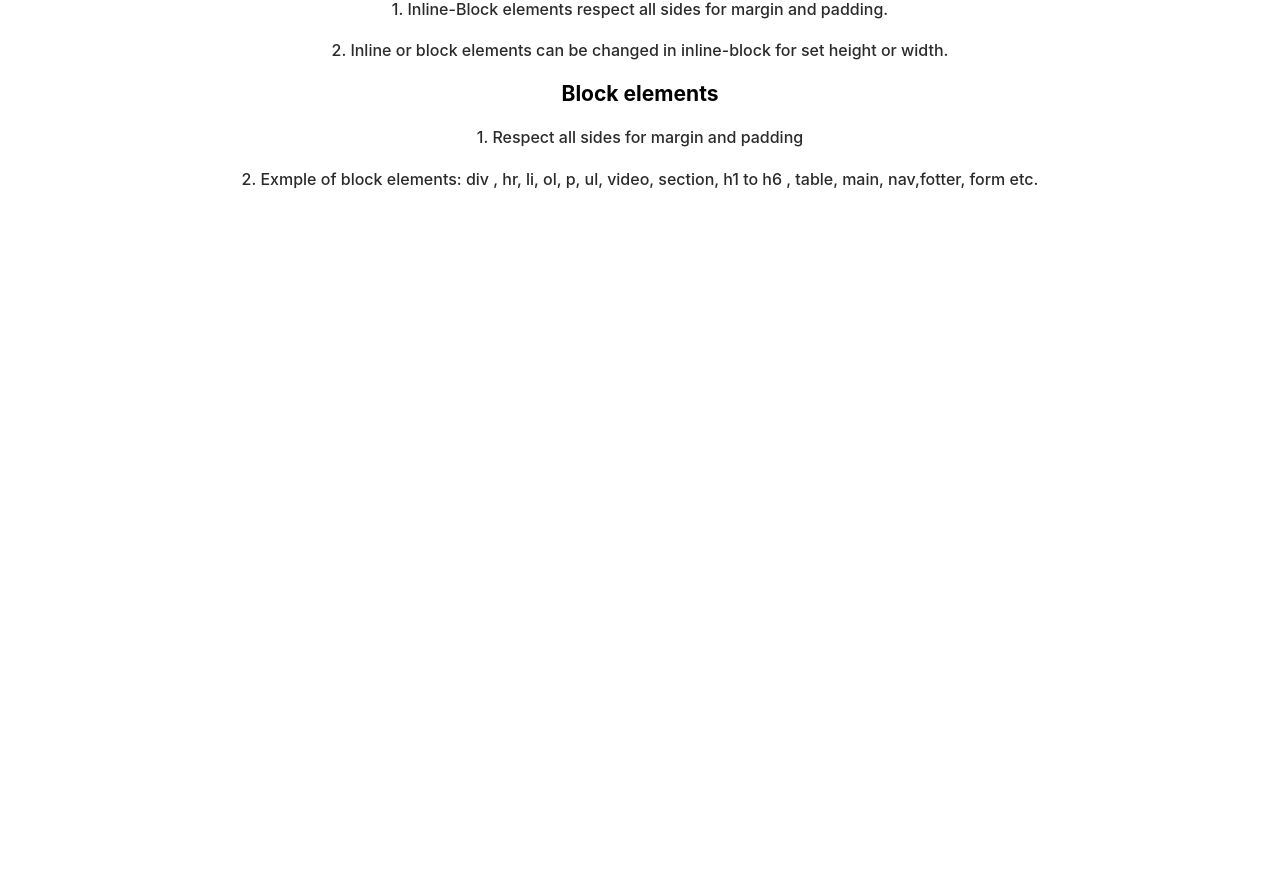
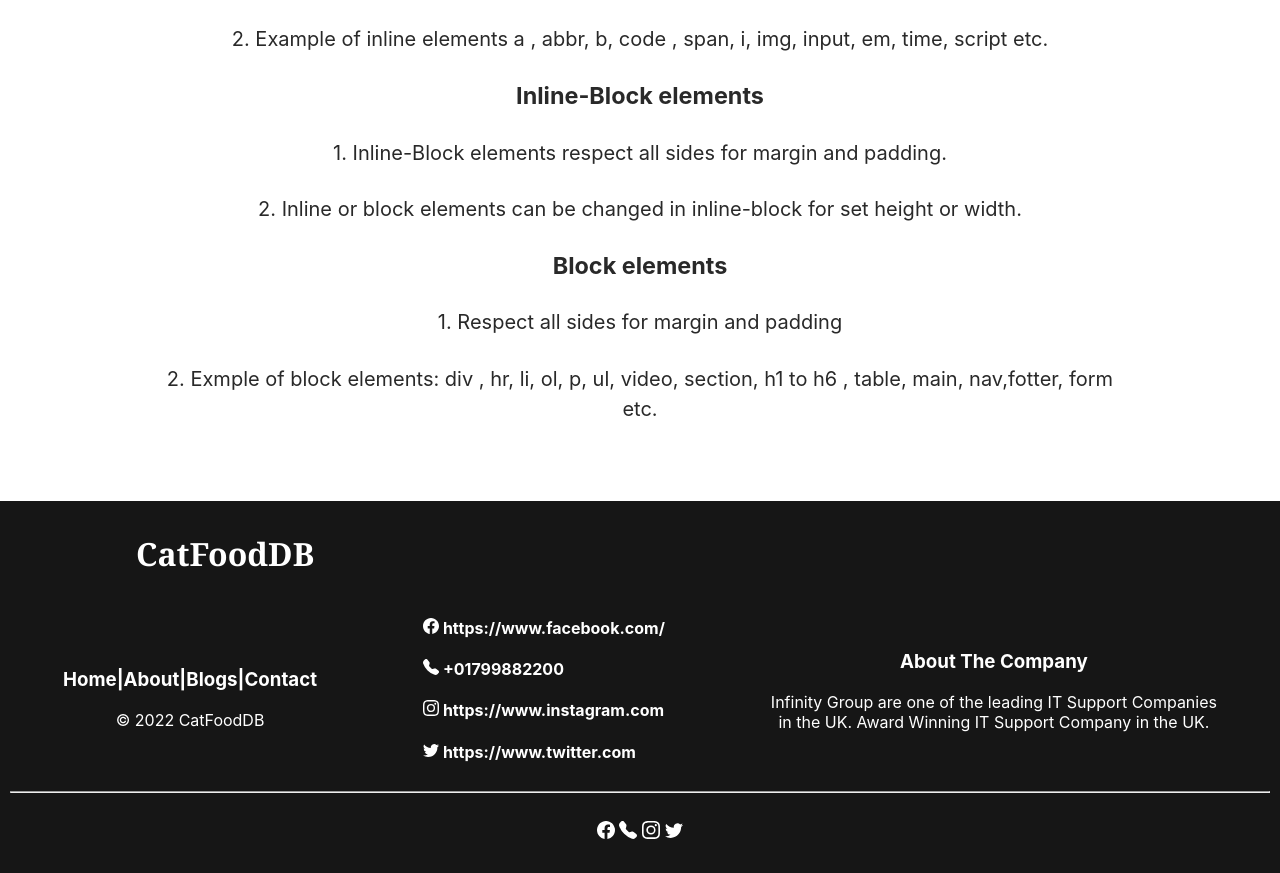
Before and after one commit to hiramonnahareva/product-analysis-website, a React (Create React App) app: page /blogs in a window 1280 px wide. Shown: the part 697-1570 px from the top of the page. Before the commit the page ends 977 px from the top, so only its background shows below. Built offline with nearby package versions, Linux system fonts and the light colour scheme.

Commit message:
design footer and add about page

```diff
--- a/src/App.js
+++ b/src/App.js
@@ -6,6 +6,8 @@ import NotFound from './Component/NotFound/NotFound';
 import Dashbord from './Component/Dashbord/Dashbord';
 import Reviews from './Component/Reviews/Reviews';
 import Blogs from './Component/Blogs/Blogs';
+import About from './Component/About/About';
+import Footer from './Component/Footer/Footer';
 
 function App() {
   return (
@@ -17,8 +19,10 @@ function App() {
        <Route path='/dashbord' element={<Dashbord/>}/>
        <Route path='/reviews' element={<Reviews/>}/>
        <Route path='/blogs' element={<Blogs/>}/>
+       <Route path='/about' element={<About/>}/>
        <Route path='*' element={<NotFound/>}/>
      </Routes>
+     <Footer></Footer>
     </div>
   );
 }
--- /dev/null
+++ b/src/Component/About/About.css
@@ -0,0 +1,15 @@
+.about-container p{
+    margin-left: 10%;
+    margin-right: 10%;
+    font-size: 20px;
+    font-weight: 300;
+    line-height: 30px;
+    text-align: justify;
+}
+.about-container img {
+    width: 80%;
+}
+.about-container h2 {
+    font-size: 2.5rem;
+    font-weight: 400;
+}
--- /dev/null
+++ b/src/Component/About/About.js
@@ -0,0 +1,21 @@
+import React from 'react';
+import './About.css' ;
+import image from '../../images/pexels-ag-zn-5233032.jpg'
+
+const About = () => {
+    return (
+        <div className='about-container'>
+            <img src={image} alt="" />
+            <h2>The Origins of CatFoodDB</h2>
+            <p> I first got interested in pet nutrition, and specifically cat food nutrition, after visiting the pet food store one afternoon. I had returned from my vet’s office earlier that morning, and during my visit she mentioned a number of ingredients she felt my cats should avoid.
+While in the pet food store I spent a very long time reading tiny ingredient lists on many different varieties of cat food, trying to find the ones without the offending words. At the time I also only vaguely understood that carbs were generally less desirable in cat food, and that I should be looking for foods higher in protein.
+I left the store that day without purchasing anything. I couldn’t decide what was the “best” food for my much adored three black cats that would meet my vets recommendations. I returned home, and turned to my trusty friend Google.
+Google directed me to many articles, some very opinionated, on the topic of cat food. What was good, what as bad, why Brand X was great and Brand Y was not. Why raw food was best and all commercial cat food was horrible. (By the way — it’s not). What I couldn’t find, however, was a easy way to determine which commercial cat foods did and did not contain the ingredients I was instructed to avoid.</p>
+<p>Hence, I created the initial version of CatFoodDB.com. My goal was to build a completely searchable database that I could use to look up products that didn't contain, for example, seafood or soy (not that there’s anything wrong with those ingredients; they just happen to be common allergens in some cats). As a web developer by trade I felt I was in a unique position because not only did I have the desire for such a site, but I also had the skills necessary to create it.</p>
+   <p>The feedback I got from CatFoodDB.com was great. However, people kept asking me, over and over again, “This site is great — but what food is the best?” That’s not an easy question to answer. If fact, I've realized there's no one "best" cat food; a lot depends on the cat in question, their health, and a bunch of other factors. And heck, a particular food isn’t any good if your cat wont eat it -- and we all know how picky cats can be about their food sometimes! However, armed with the research I'd done and the data for all these different cat food products, I was able to see trends that identified some products as being quantifiably better than others. I wanted to share my findings with others who might be looking for similar information, and hence CatFoodDB grew into what it is today. It now includes not only the raw data as published, but a fact-based review and analysis of that data for each and every cat food I've catalogued.</p>
+   <span>~tammy</span>
+        </div>
+    );
+};
+
+export default About;
--- a/src/Component/Blogs/Bloges.css
+++ b/src/Component/Blogs/Bloges.css
@@ -1,16 +1,20 @@
 .blogs-container {
-    margin: 20px 10px;
-    /* width: 30%; */
-    padding: 20px;
+    margin: 0 10%;
+}
+.blogs-container p {
+    text-align: justify;
 }
 .blog {
     padding: 30px;
-    font-size: 18px;
+    font-size: 20px;
+    font-weight: 400;
+    line-height: 30px;
+    color: rgb(41, 41, 41);
 }
 .blog h4 {
-    font-size: medium;
-    font-weight: 500;
-    color: rgb(44, 43, 43);
+    font-size: 18;
+    font-weight: 400;
+    color: rgb(41, 41, 41);
 }
 @media only screen and (max-width: 600px) {
 }
--- /dev/null
+++ b/src/Component/Footer/Footer.css
@@ -0,0 +1,38 @@
+.footer-container {
+    background-color: rgb(22, 22, 22);
+    padding: 10px;
+    margin-top: 20px;
+    color: white;
+}
+.footer-container h1 {
+    font-family: Cambria, Cochin, Georgia, Times, 'Times New Roman', serif;
+    text-align: left;
+    padding-left: 10%;
+
+}
+.footer-info {
+    display: flex;
+    justify-content: space-around;
+    align-items: center;
+    padding: 0 , 20px;
+}
+.footer-info p {
+    text-align: center;
+}
+.contact {
+    text-align: justify;
+}
+.icon {
+    padding: 20px 0px;
+}
+.icon span{
+  font-size: 18px;
+  transition-property: width;
+  transition-duration: 2s;
+  transition-timing-function: linear;
+  transition-delay: 1s;
+}
+.icon span:hover{
+   font-size: 20px;
+
+}
--- /dev/null
+++ b/src/Component/Footer/Footer.js
@@ -0,0 +1,32 @@
+import React from 'react';
+import {BsFacebook , BsTwitter , BsInstagram , BsTelephoneFill} from 'react-icons/bs';
+import './Footer.css' ;
+const Footer = () => {
+    return (
+        <div className='footer-container'>
+                <h1> CatFoodDB </h1>
+            <div className="footer-info">
+            <div>
+                <h3>Home|About|Blogs|Contact</h3>
+                <span>&copy; 2022 CatFoodDB</span>
+            </div>
+            <div className='contact'>
+                <h4><BsFacebook/> https://www.facebook.com/</h4>
+                <h4><BsTelephoneFill/> +01799882200</h4>
+                <h4><BsInstagram/> https://www.instagram.com</h4>
+                <h4><BsTwitter/> https://www.twitter.com</h4>
+            </div>
+            <div>
+               <h3> About The Company</h3>
+               <p>Infinity Group are one of  the leading IT Support Companies<br/> in the UK. Award Winning IT Support Company in the UK. </p>
+            </div>
+            </div>
+            <hr />
+            <div className='icon'>
+            <span ><BsFacebook/></span> <span><BsTelephoneFill/> </span><span>  <BsInstagram/> </span> <span> <BsTwitter/></span>
+            </div>
+        </div>
+    );
+};
+
+export default Footer;
--- a/src/Component/Header/Header.js
+++ b/src/Component/Header/Header.js
@@ -1,7 +1,6 @@
 import React from 'react';
 import CustomLink from '../CustomLink/CustomLink';
 import './Header.css' ;
-import { FaBars } from 'react-icons/fa';
 
 const Header = () => {
     return (
--- a/src/Component/Home/Home.css
+++ b/src/Component/Home/Home.css
@@ -41,6 +41,7 @@
 }
 .see-all-btn:hover {
     background-color: purple;
+    color: white;
 }
 @media only screen and (max-width: 600px) {
     .section-one {
--- a/src/Component/Review/Review.js
+++ b/src/Component/Review/Review.js
@@ -1,5 +1,6 @@
 import React from 'react';
-import './Review.css'
+import './Review.css' ;
+import {BsStarFill , BsStarHalf} from 'react-icons/bs';
 
 const Review = (props) => {
     const {name , review , img , rating} = props.review ;
@@ -7,7 +8,7 @@ const Review = (props) => {
         <div className='review'>
             <img src= {img} alt="" />
             <h2>{name}</h2>
-            <h4>Rating: <span>{rating}</span></h4>
+            <h4 className='rating'>Rating: <span><BsStarFill/> <BsStarFill/> <BsStarFill/> <BsStarFill/> <BsStarHalf/></span></h4>
             <p>{review.length > 200 ? review.slice(0 , 150) + '....' :  review}</p>
         </div>
     );
```
Also changed, not shown: public/data.json (+6 -6 lines), src/Component/Review/Review.css (line endings or trailing spaces), 1 other file (tests, documents, lock files or other folders).
